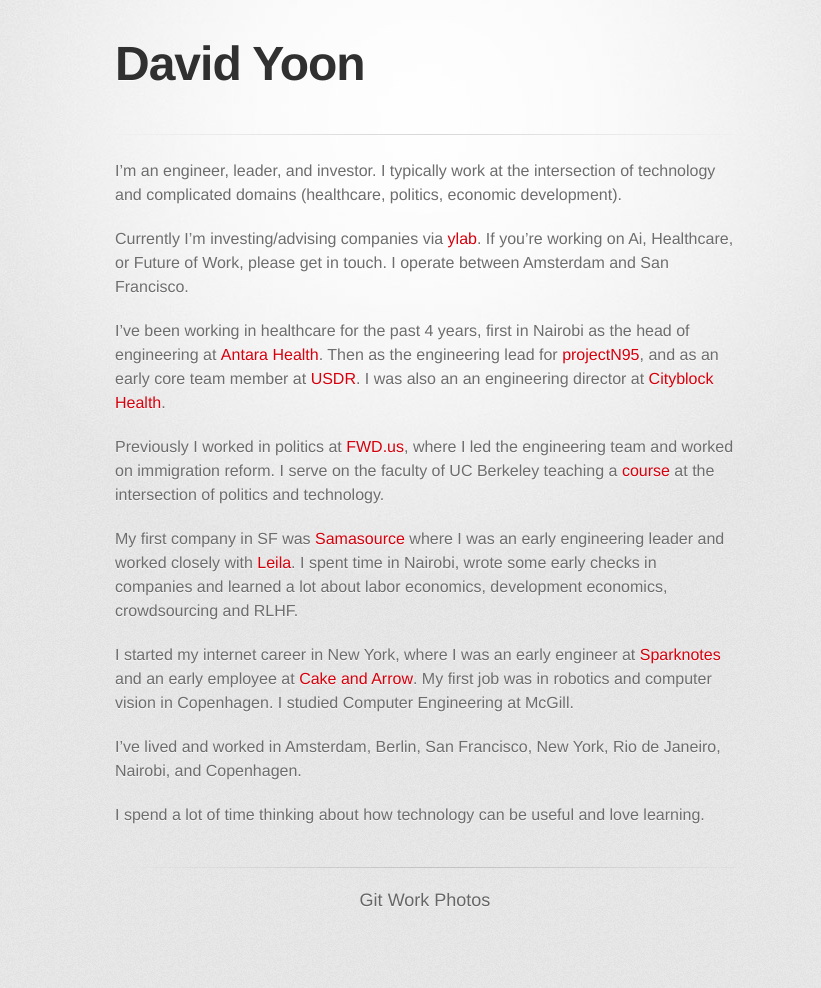
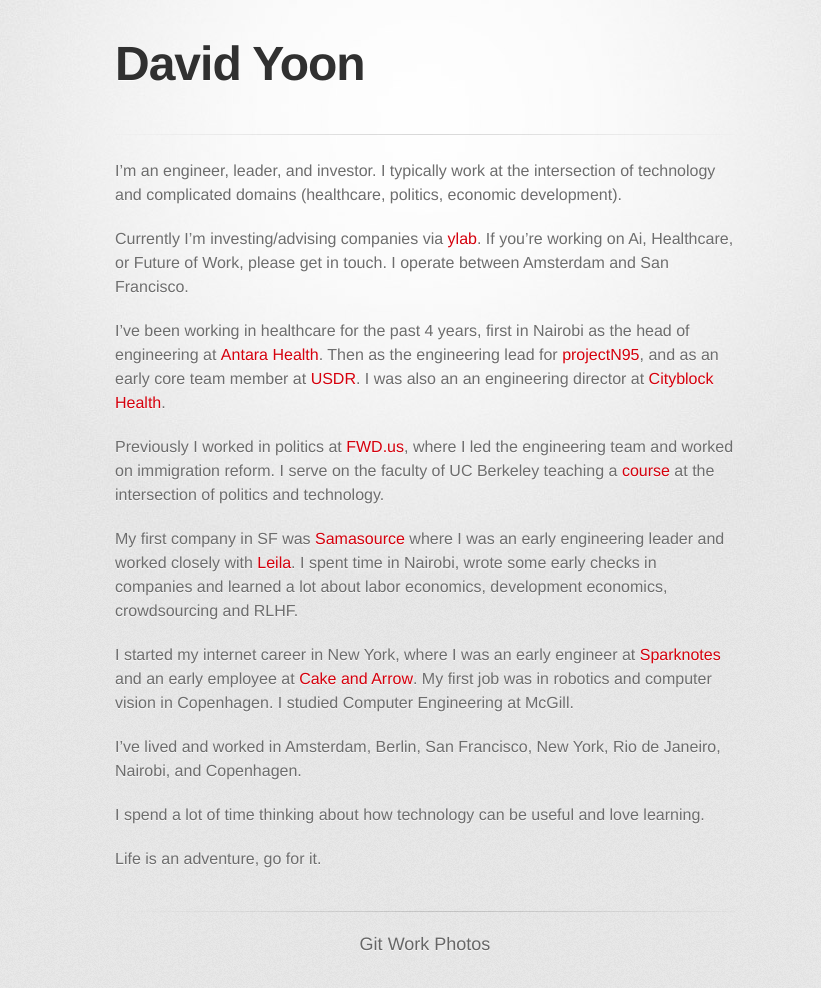
Before and after one commit to daveyoon/daveyoon.github.com, a Jekyll site: the page built from index.md, in a window 1280 px wide. Shown: the whole page, without its empty margins (215-1036 px from the left). Built offline with Jekyll 4.4.1, drawn with Linux system fonts in a browser that asks for light colours; some web fonts are replaced; before the commit the page ends 944 px from its top, so only the background shows below that.

Commit message:
Update index.md

```diff
--- a/index.md
+++ b/index.md
@@ -19,3 +19,5 @@
 I've lived and worked in Amsterdam, Berlin, San Francisco, New York, Rio de Janeiro, Nairobi, and Copenhagen.
 
 I spend a lot of time thinking about how technology can be useful and love learning.
+
+Life is an adventure, go for it.
```
